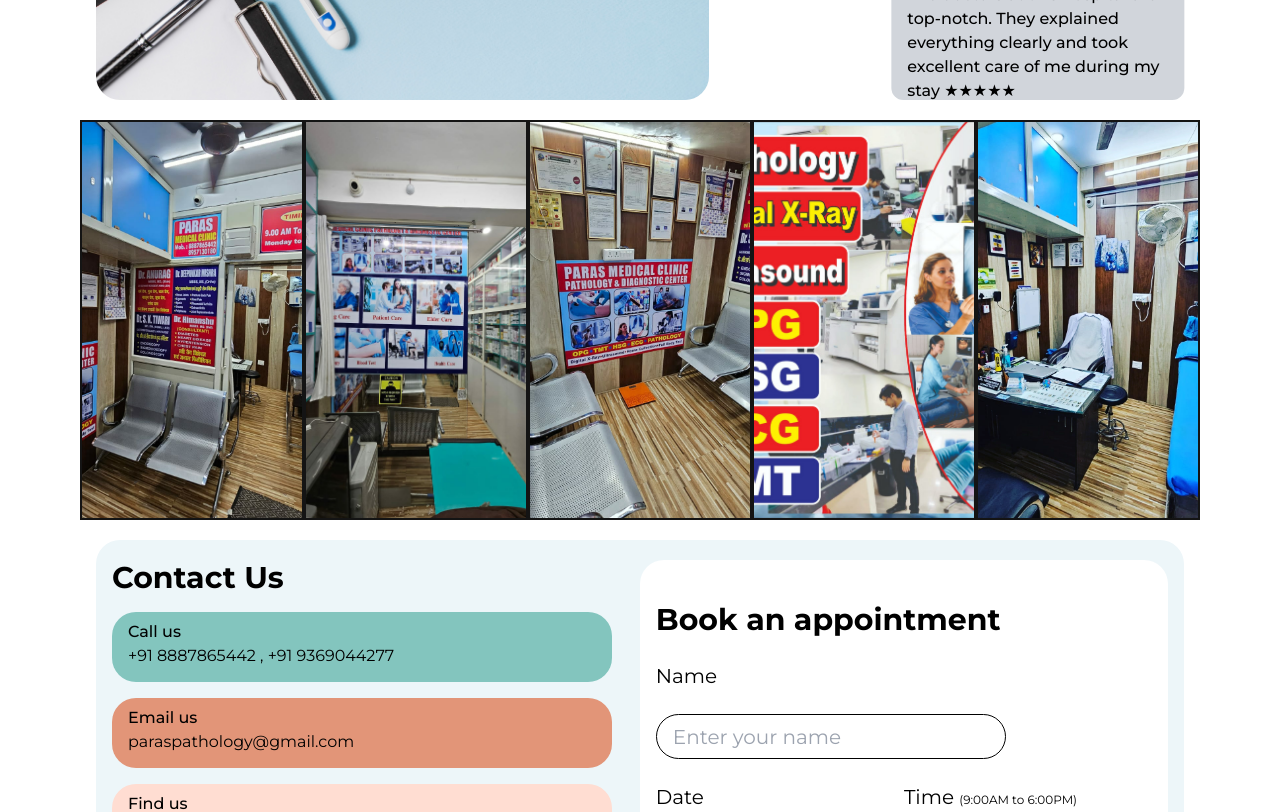
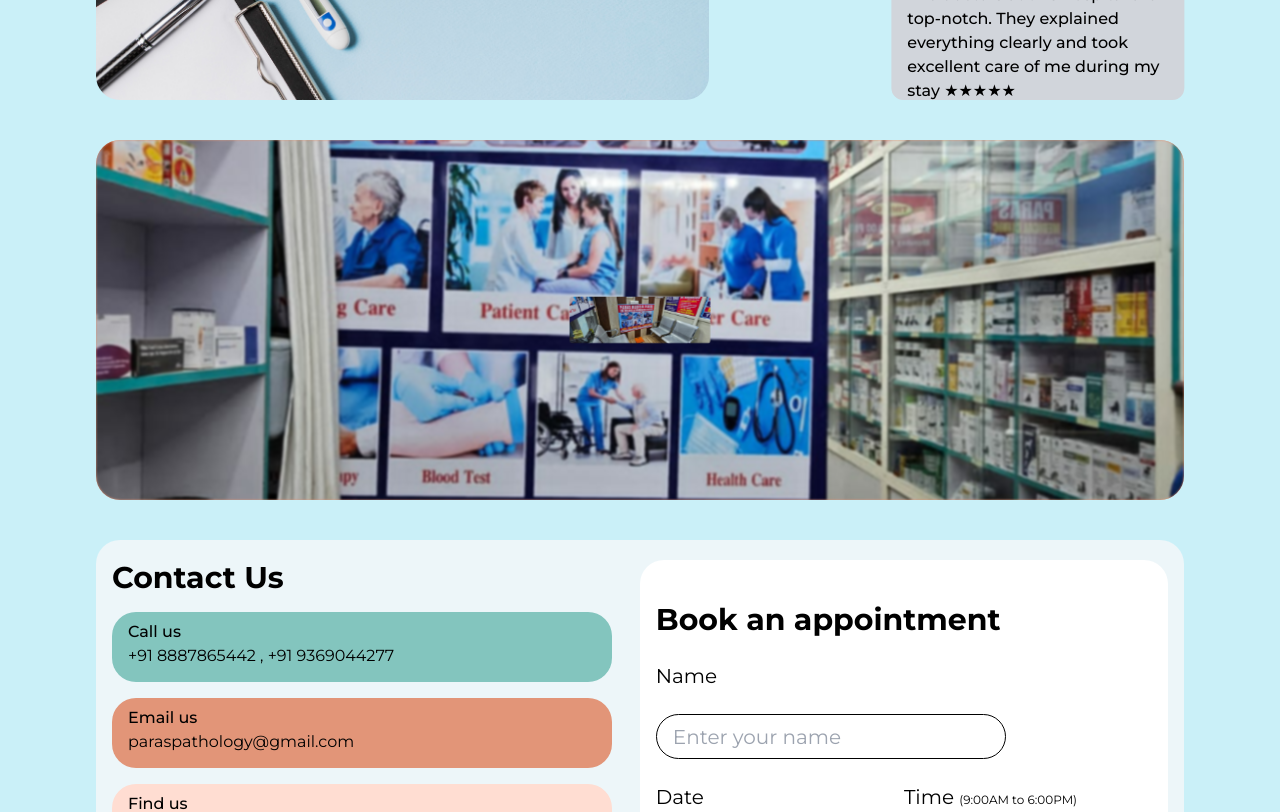
Before and after one commit to jayshiai/mediplus, a Next.js app: page / in a window 1280 px wide. Shown: the part 1660-2472 px from the top of the page. Built offline with nearby package versions, Linux system fonts and the light colour scheme; a web font is replaced by a local one.

Commit message:
change image slider to lame ass effect at request of client

```diff
--- a/src/app/globals.css
+++ b/src/app/globals.css
@@ -28,6 +28,22 @@
   font-family: "Montserrat", sans-serif;
 }
 
+.bg-one {
+  background-color: #83c5be;
+}
+.bg-two {
+  background-color: #e29578;
+}
+.bg-three {
+  background-color: #edf6f9;
+}
+.bg-four {
+  background-color: #ffddd2;
+}
+.bg-five {
+  background-color: #edf6f9;
+}
+
 .bigShoulderText {
   font-family: "Big Shoulders Text", sans-serif;
 }
--- a/src/app/layout.jsx
+++ b/src/app/layout.jsx
@@ -9,7 +9,7 @@
 export default function RootLayout({ children }) {
   return (
     <html lang="en">
-      <body className="sm:px-5 xl:px-20 overflow-x-hidden">
+      <body className="sm:px-5 bg-[#caf0f8] xl:px-20 overflow-x-hidden">
         <Navbar />
         {children}
       </body>
--- a/src/app/page.jsx
+++ b/src/app/page.jsx
@@ -6,6 +6,7 @@
 import ChooseUs from "@/components/ChooseUs";
 import ContactUs from "@/components/ContactUs";
 import Gallery from "@/components/Gallery";
+import ImageVid from "@/components/ImageVid";
 
 export default function Home() {
   return (
@@ -16,7 +17,7 @@
         <Tests />
       </div>
       <ChooseUs />
-      <Gallery />
+      <ImageVid />
       <ContactUs />
       <a
         href="#contact"
--- a/src/components/ChooseUs.jsx
+++ b/src/components/ChooseUs.jsx
@@ -8,22 +8,22 @@
         <div className="text-white text-4xl font-bold">Why choose us?</div>
         <div className="mt-6 flex font-bold flex-col gap-5">
           <div className="w-full min-h-[25%] max-h-[40px]">
-            <div className="py-2 px-4 w-fit sm:w-[50%] sm:text-xl bg-[#83C5BE] lg:text-2xl text-white rounded-xl">
+            <div className="py-2 px-4 w-fit sm:w-[50%] sm:text-xl bg-one lg:text-2xl text-white rounded-xl">
               <ServiceComp text="Hygienic & Friendly " />
             </div>
           </div>
           <div className="w-full min-h-[25%] max-h-[40px] flex justify-end items-center">
-            <div className="py-2 px-4 w-fit sm:w-1/2 sm:text-xl bg-[#E29578] lg:text-2xl text-white rounded-xl">
+            <div className="py-2 px-4 w-fit sm:w-1/2 sm:text-xl bg-two lg:text-2xl text-white rounded-xl">
               <ServiceComp text="Advance Equipments" />
             </div>
           </div>
           <div className="w-full min-h-[25%] max-h-[40px]">
-            <div className="py-2 px-4 w-fit sm:w-1/2 sm:text-xl bg-[#EDF6F9] lg:text-2xl text-black rounded-xl">
+            <div className="py-2 px-4 w-fit sm:w-1/2 sm:text-xl bg-five lg:text-2xl text-black rounded-xl">
               <ServiceComp text="Modern Techniques" />
             </div>
           </div>
           <div className="w-full h-fit flex justify-end">
-            <div className="py-1 px-4 min-w-[230px] sm:w-1/2 sm:text-xl lg:text-2xl  bg-[#FFDDD2] text-black rounded-xl">
+            <div className="py-1 px-4 min-w-[230px] sm:w-1/2 sm:text-xl lg:text-2xl  bg-four text-black rounded-xl">
               <div className="flex justify-start items-center gap-5">
                 <Image
                   src="/plus.png"
--- a/src/components/ContactForm.jsx
+++ b/src/components/ContactForm.jsx
@@ -182,7 +182,7 @@
                 onClick={() => setSelectedOption("Appointment")}
                 className={`${
                   selectedOption === "Appointment"
-                    ? "bg-[#E29578] text-white"
+                    ? "bg-two text-white"
                     : "border-2 border-[#E29578] text-[#E29578]"
                 } flex justify-center items-center w-full h-[30px] max-w-[350px] lg:h-[45px]  font-bold  rounded-full cursor-pointer`}
               >
@@ -190,7 +190,7 @@
               </div>
             </div>
           </div>
-          <button className="w-1/2 relative flex gap-2 justify-between font-bold items-center mt-2 min-w-fit  max-w-[250px] h-[45px] lg:h-[90px] bg-[#83C5BE] rounded-full lg:rounded-3xl pl-6 pr-2 lg:pr-6">
+          <button className="w-1/2 relative flex gap-2 justify-between font-bold items-center mt-2 min-w-fit  max-w-[250px] h-[45px] lg:h-[90px] bg-one rounded-full lg:rounded-3xl pl-6 pr-2 lg:pr-6">
             <div> {submitting ? "Submitting" : "Submit"}</div>
             <motion.div
               initial="static"
--- a/src/components/ContactUs.jsx
+++ b/src/components/ContactUs.jsx
@@ -7,24 +7,24 @@
       id="contact"
       className="h-screen min-h-[900px] lg:min-h-[600px] w-full px-4 py-5"
     >
-      <div className="w-full h-[95%] flex flex-col lg:flex-row-reverse gap-4 bg-[#EDF6F9] px-4 py-5 montserrat rounded-3xl">
+      <div className="w-full h-[95%] flex flex-col lg:flex-row-reverse gap-4 bg-five px-4 py-5 montserrat rounded-3xl">
         <div className="text-3xl font-bold lg:hidden">Contact Us</div>
         <ContactForm />
         <div className="flex flex-col gap-4 w-full">
           <div className="text-3xl font-bold hidden lg:block">Contact Us</div>
-          <div className="w-full max-w-[500px] h-[70px] bg-[#83C5BE] rounded-3xl px-4 py-2">
+          <div className="w-full max-w-[500px] h-[70px] bg-one rounded-3xl px-4 py-2">
             <div className="font-medium ">Call us</div>
             <div className="">+91 8887865442 , +91 9369044277</div>
           </div>
-          <div className="w-full max-w-[500px] h-[70px] bg-[#E29578] rounded-3xl px-4 py-2">
+          <div className="w-full max-w-[500px] h-[70px] bg-two rounded-3xl px-4 py-2">
             <div className="font-medium ">Email us</div>
             <div className="">paraspathology@gmail.com</div>
           </div>
-          <div className="w-full max-w-[500px] min-h-[70px] h-fit bg-[#FFDDD2] rounded-3xl px-4 py-2">
+          <div className="w-full max-w-[500px] min-h-[70px] h-fit bg-four rounded-3xl px-4 py-2">
             <div className="font-medium ">Find us</div>
             <div className="">
               Infront Gate no. 5 of Medanta Hospital, Lodhi Market, Sector B,
-              Bansal API, Lucknow, UP, 226030
+              Ansal API, Lucknow, UP, 226030
             </div>
           </div>
         </div>
--- /dev/null
+++ b/src/components/ImageVid.jsx
@@ -0,0 +1,45 @@
+import React, { useEffect, useState } from "react";
+import { AnimatePresence, motion } from "framer-motion";
+import ImageComponent from "./ImageComponent";
+
+const MotionImage = motion(ImageComponent);
+const ImageVid = () => {
+  const [image, setImage] = useState(1);
+  useEffect(() => {
+    const intervalId = setInterval(() => {
+      // Update the state by incrementing the current value
+      setImage((prevImage) => (prevImage === 6 ? 1 : prevImage + 1));
+    }, 3000); // 3000 milliseconds = 3 seconds
+
+    // Clear the interval when the component is unmounted
+    return () => clearInterval(intervalId);
+  }, []);
+  return (
+    <div className="w-full h-[50vh] px-4 py-5">
+      <div className="relative overflow-hidden bg-two h-full w-full rounded-3xl">
+        <AnimatePresence>
+          <MotionImage
+            key={image}
+            initial={{
+              scale: 0,
+            }}
+            animate={{
+              scale: 1,
+            }}
+            transition={{
+              duration: 1,
+            }}
+            exit={{
+              filter: "blur(10px)",
+            }}
+            src={"/" + image + ".jpeg"}
+            fill={true}
+            className="rounded-3xl object-cover"
+          />
+        </AnimatePresence>
+      </div>
+    </div>
+  );
+};
+
+export default ImageVid;
--- a/src/components/Navbar.jsx
+++ b/src/components/Navbar.jsx
@@ -24,7 +24,7 @@
               }}
               href="#contact"
               transition={{ type: "spring", stiffness: 400, damping: 17 }}
-              className="font-black whitespace-nowrap rounded-full px-4 py-2 bg-[#83C5BE] text-white"
+              className="font-black whitespace-nowrap rounded-full px-4 py-2 bg-one text-white"
             >
               Book Appointment
             </motion.a>
--- a/src/components/Services.jsx
+++ b/src/components/Services.jsx
@@ -103,7 +103,7 @@
         </div>
         <div className="h-fit md:h-[80%] md:w-1/2 flex flex-col lg:justify-end">
           <div className="w-full   lg:w-[300px] xl:w-[380px]  h-[100px] md:h-[200px] text-white">
-            <div className="relative w-full h-full mt-10 bg-[#83C5BE] rounded-2xl p-2">
+            <div className="relative w-full h-full mt-10 bg-one rounded-2xl p-2">
               <div className="text-xl sm:text-2xl font-bold">
                 Covid and Post Covid Care
               </div>
--- a/src/components/Tests.jsx
+++ b/src/components/Tests.jsx
@@ -38,12 +38,12 @@
         />
       </div>
       <div className=" w-full h-[35%] grid grid-rows-2 grid-cols-2 gap-3 montserrat text-white mt-5">
-        <div className="relative text-2xl font-bold row-span-2 rounded-3xl bg-[#E29578] p-4">
+        <div className="relative text-2xl font-bold row-span-2 rounded-3xl bg-two p-4">
           <div>Full Body Test</div>
           <div className="mt-5 text-8xl bigShoulderText font-thin">100%</div>
           <ArrowComp />
         </div>
-        <div className="relative rounded-3xl bg-[#83C5BE] text-2xl font-bold p-4">
+        <div className="relative rounded-3xl bg-one text-2xl font-bold p-4">
           <div>Urine Test</div>
 
           <ArrowComp />
```
Also changed, not shown: src/components/HomeComp.jsx (+4 -4 lines).
